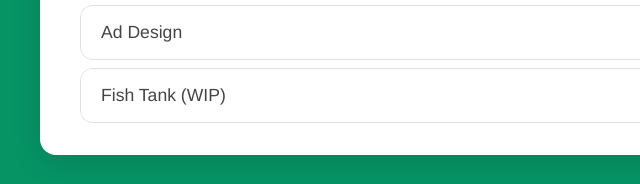
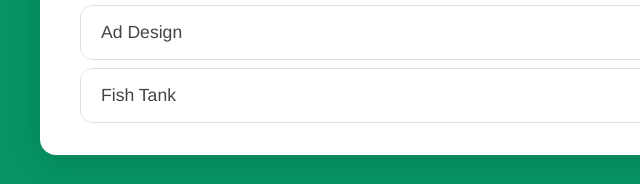
Before and after one commit to brodyhamilton412/brodyhamilton412.github.io, a plain HTML site: page portfolio.html in a window 1280 px wide. Shown: the part 748-932 px from the top of the page, 0-640 px from the left. Drawn offline with Linux system fonts and the light colour scheme.

Commit message:
changed fish tank from WIP to done

```diff
--- a/portfolio.html
+++ b/portfolio.html
@@ -52,7 +52,7 @@
                   <a href="https://www.khanacademy.org/computer-programming/spin-off-of-project-ad-design/4759363014475776"target = "_blank"> Ad Design</a>
                 </li>
                 <li>
-                  <a href="https://www.khanacademy.org/computer-programming/fishy-fishy/6232856807718912"target = "_blank"> Fish Tank (WIP)</a>
+                  <a href="https://www.khanacademy.org/computer-programming/fishy-fishy/6232856807718912"target = "_blank"> Fish Tank</a>
                 </li>
             </ul>
           </div>
```
